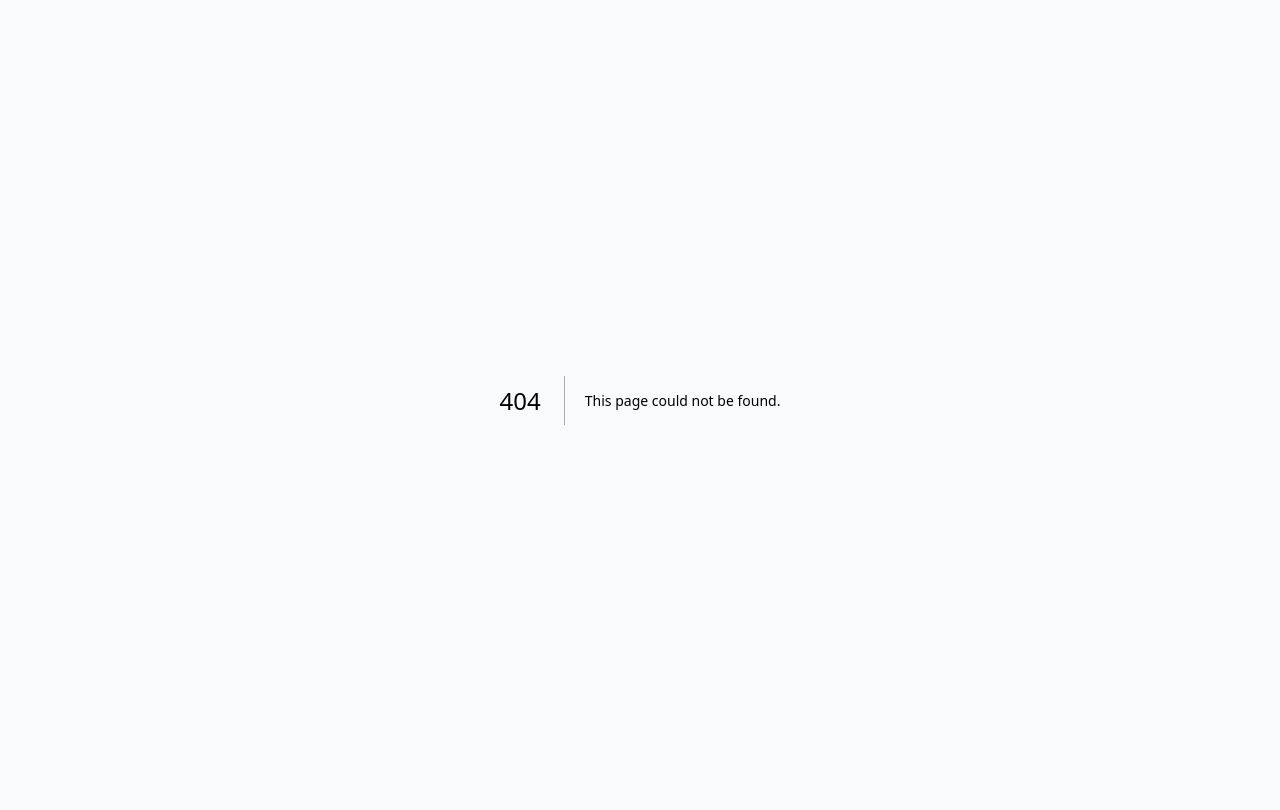
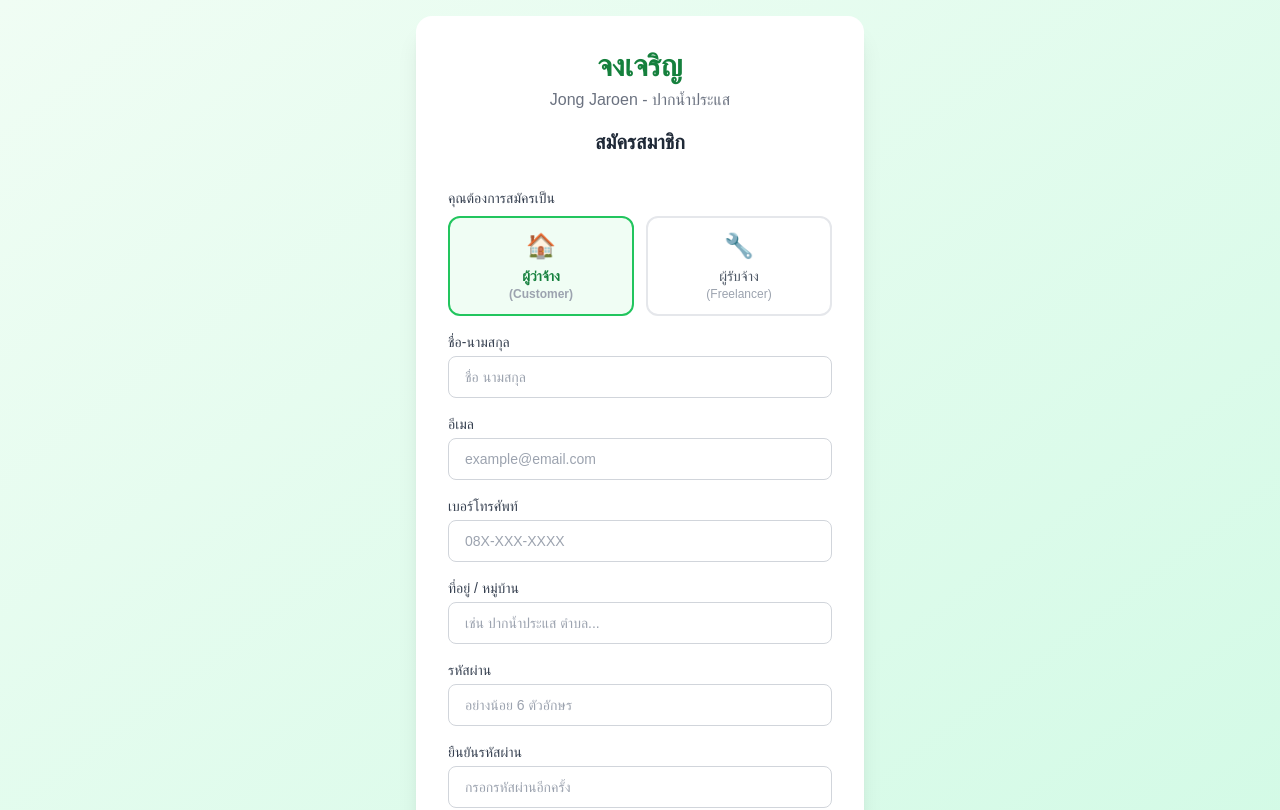
Before and after one commit to BSam-B3/jong-jaroen, a Next.js app: page /auth/signup in a window 1280 px wide. Before the commit this address had no page. Shown: the top 810 px of the page. Built offline with nearby package versions, Linux system fonts and the light colour scheme; no server answers.

Commit message:
feat: add app/auth/signup/page.tsx - Signup page with customer/freelancer role selection

```diff
--- /dev/null
+++ b/app/auth/signup/page.tsx
@@ -0,0 +1,254 @@
+'use client';
+
+import { useState } from 'react';
+import { useRouter } from 'next/navigation';
+import Link from 'next/link';
+import { supabase } from '@/lib/supabase';
+
+export default function SignupPage() {
+  const router = useRouter();
+  const [formData, setFormData] = useState({
+    fullName: '',
+    email: '',
+    password: '',
+    confirmPassword: '',
+    role: 'customer' as 'customer' | 'freelancer',
+    location: '',
+    phone: '',
+  });
+  const [loading, setLoading] = useState(false);
+  const [error, setError] = useState('');
+
+  const handleChange = (e: React.ChangeEvent<HTMLInputElement | HTMLSelectElement>) => {
+    setFormData({ ...formData, [e.target.name]: e.target.value });
+  };
+
+  const handleSubmit = async (e: React.FormEvent) => {
+    e.preventDefault();
+    setError('');
+
+    if (formData.password !== formData.confirmPassword) {
+      setError('รหัสผ่านไม่ตรงกัน');
+      return;
+    }
+
+    if (formData.password.length < 6) {
+      setError('รหัสผ่านต้องมีอย่างน้อย 6 ตัวอักษร');
+      return;
+    }
+
+    setLoading(true);
+
+    try {
+      // 1. Sign up with Supabase Auth
+      const { data: authData, error: authError } = await supabase.auth.signUp({
+        email: formData.email,
+        password: formData.password,
+        options: {
+          data: {
+            full_name: formData.fullName,
+            role: formData.role,
+          },
+        },
+      });
+
+      if (authError) throw authError;
+
+      if (authData.user) {
+        // 2. Create profile in profiles table
+        const { error: profileError } = await supabase.from('profiles').insert({
+          id: authData.user.id,
+          full_name: formData.fullName,
+          role: formData.role,
+          location: formData.location,
+          phone: formData.phone,
+        });
+
+        if (profileError) throw profileError;
+
+        // 3. Redirect based on role
+        if (formData.role === 'freelancer') {
+          router.push('/dashboard/freelancer');
+        } else {
+          router.push('/dashboard/customer');
+        }
+      }
+    } catch (err: unknown) {
+      if (err instanceof Error) {
+        setError(err.message);
+      } else {
+        setError('เกิดข้อผิดพลาด กรุณาลองใหม่');
+      }
+    } finally {
+      setLoading(false);
+    }
+  };
+
+  return (
+    <div className="min-h-screen bg-gradient-to-br from-green-50 to-emerald-100 flex items-center justify-center p-4">
+      <div className="bg-white rounded-2xl shadow-xl w-full max-w-md p-8">
+        {/* Header */}
+        <div className="text-center mb-8">
+          <h1 className="text-3xl font-bold text-green-700">จงเจริญ</h1>
+          <p className="text-gray-500 mt-1">Jong Jaroen - ปากน้ำประแส</p>
+          <h2 className="text-xl font-semibold text-gray-800 mt-4">สมัครสมาชิก</h2>
+        </div>
+
+        {/* Error */}
+        {error && (
+          <div className="bg-red-50 border border-red-200 text-red-700 rounded-lg p-3 mb-4 text-sm">
+            {error}
+          </div>
+        )}
+
+        <form onSubmit={handleSubmit} className="space-y-4">
+          {/* Role Selection */}
+          <div>
+            <label className="block text-sm font-medium text-gray-700 mb-2">
+              คุณต้องการสมัครเป็น
+            </label>
+            <div className="grid grid-cols-2 gap-3">
+              <button
+                type="button"
+                onClick={() => setFormData({ ...formData, role: 'customer' })}
+                className={`p-3 rounded-xl border-2 text-center transition-all ${
+                  formData.role === 'customer'
+                    ? 'border-green-500 bg-green-50 text-green-700 font-semibold'
+                    : 'border-gray-200 text-gray-600 hover:border-green-300'
+                }`}
+              >
+                <div className="text-2xl mb-1">🏠</div>
+                <div className="text-sm">ผู้ว่าจ้าง</div>
+                <div className="text-xs text-gray-400">(Customer)</div>
+              </button>
+              <button
+                type="button"
+                onClick={() => setFormData({ ...formData, role: 'freelancer' })}
+                className={`p-3 rounded-xl border-2 text-center transition-all ${
+                  formData.role === 'freelancer'
+                    ? 'border-blue-500 bg-blue-50 text-blue-700 font-semibold'
+                    : 'border-gray-200 text-gray-600 hover:border-blue-300'
+                }`}
+              >
+                <div className="text-2xl mb-1">🔧</div>
+                <div className="text-sm">ผู้รับจ้าง</div>
+                <div className="text-xs text-gray-400">(Freelancer)</div>
+              </button>
+            </div>
+          </div>
+
+          {/* Full Name */}
+          <div>
+            <label className="block text-sm font-medium text-gray-700 mb-1">
+              ชื่อ-นามสกุล
+            </label>
+            <input
+              type="text"
+              name="fullName"
+              value={formData.fullName}
+              onChange={handleChange}
+              required
+              placeholder="ชื่อ นามสกุล"
+              className="w-full border border-gray-300 rounded-lg px-4 py-2.5 focus:outline-none focus:ring-2 focus:ring-green-400 text-sm"
+            />
+          </div>
+
+          {/* Email */}
+          <div>
+            <label className="block text-sm font-medium text-gray-700 mb-1">
+              อีเมล
+            </label>
+            <input
+              type="email"
+              name="email"
+              value={formData.email}
+              onChange={handleChange}
+              required
+              placeholder="example@email.com"
+              className="w-full border border-gray-300 rounded-lg px-4 py-2.5 focus:outline-none focus:ring-2 focus:ring-green-400 text-sm"
+            />
+          </div>
+
+          {/* Phone */}
+          <div>
+            <label className="block text-sm font-medium text-gray-700 mb-1">
+              เบอร์โทรศัพท์
+            </label>
+            <input
+              type="tel"
+              name="phone"
+              value={formData.phone}
+              onChange={handleChange}
+              placeholder="08X-XXX-XXXX"
+              className="w-full border border-gray-300 rounded-lg px-4 py-2.5 focus:outline-none focus:ring-2 focus:ring-green-400 text-sm"
+            />
+          </div>
+
+          {/* Location */}
+          <div>
+            <label className="block text-sm font-medium text-gray-700 mb-1">
+              ที่อยู่ / หมู่บ้าน
+            </label>
+            <input
+              type="text"
+              name="location"
+              value={formData.location}
+              onChange={handleChange}
+              placeholder="เช่น ปากน้ำประแส ตำบล..."
+              className="w-full border border-gray-300 rounded-lg px-4 py-2.5 focus:outline-none focus:ring-2 focus:ring-green-400 text-sm"
+            />
+          </div>
+
+          {/* Password */}
+          <div>
+            <label className="block text-sm font-medium text-gray-700 mb-1">
+              รหัสผ่าน
+            </label>
+            <input
+              type="password"
+              name="password"
+              value={formData.password}
+              onChange={handleChange}
+              required
+              placeholder="อย่างน้อย 6 ตัวอักษร"
+              className="w-full border border-gray-300 rounded-lg px-4 py-2.5 focus:outline-none focus:ring-2 focus:ring-green-400 text-sm"
+            />
+          </div>
+
+          {/* Confirm Password */}
+          <div>
+            <label className="block text-sm font-medium text-gray-700 mb-1">
+              ยืนยันรหัสผ่าน
+            </label>
+            <input
+              type="password"
+              name="confirmPassword"
+              value={formData.confirmPassword}
+              onChange={handleChange}
+              required
+              placeholder="กรอกรหัสผ่านอีกครั้ง"
+              className="w-full border border-gray-300 rounded-lg px-4 py-2.5 focus:outline-none focus:ring-2 focus:ring-green-400 text-sm"
+            />
+          </div>
+
+          {/* Submit */}
+          <button
+            type="submit"
+            disabled={loading}
+            className="w-full bg-green-600 hover:bg-green-700 disabled:bg-green-300 text-white font-semibold py-3 rounded-xl transition-colors mt-2"
+          >
+            {loading ? 'กำลังสมัคร...' : 'สมัครสมาชิก'}
+          </button>
+        </form>
+
+        {/* Login Link */}
+        <p className="text-center text-sm text-gray-500 mt-6">
+          มีบัญชีแล้ว?{' '}
+          <Link href="/auth/login" className="text-green-600 font-medium hover:underline">
+            เข้าสู่ระบบ
+          </Link>
+        </p>
+      </div>
+    </div>
+  );
+}
```
